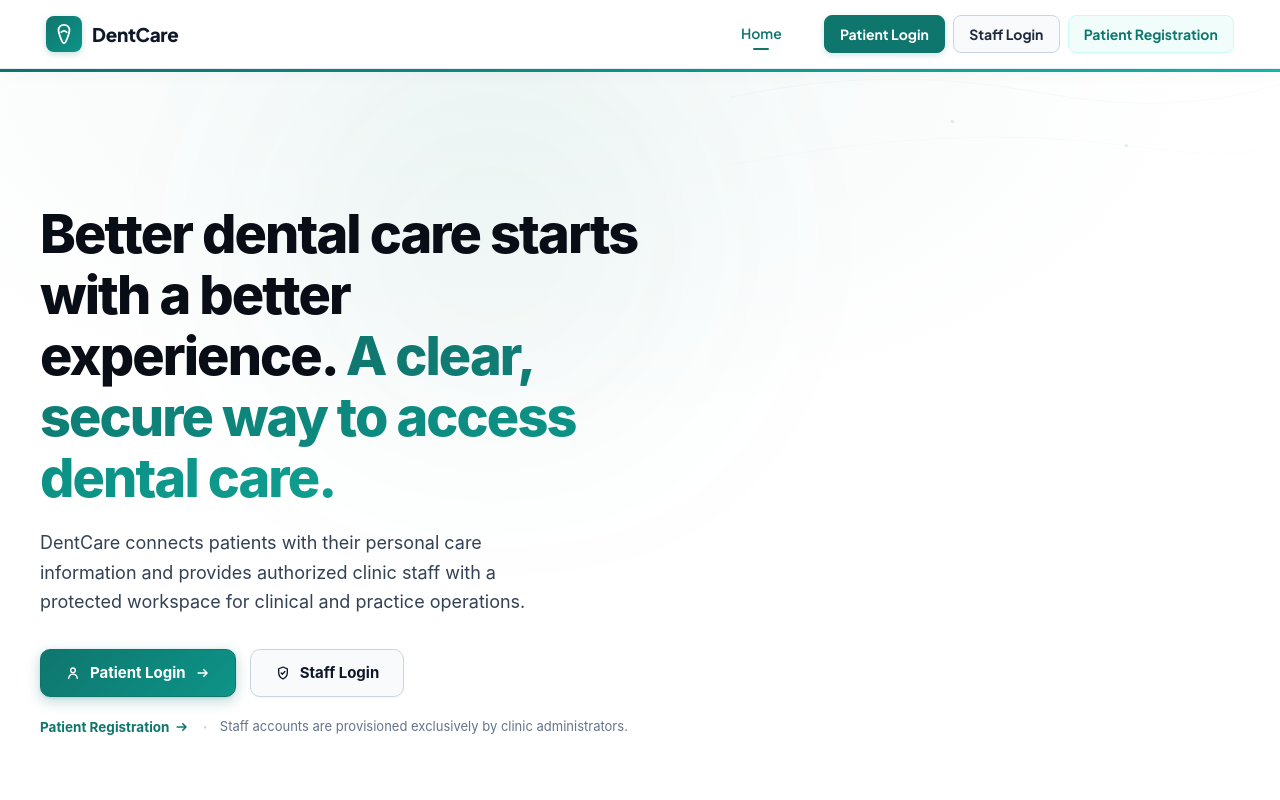
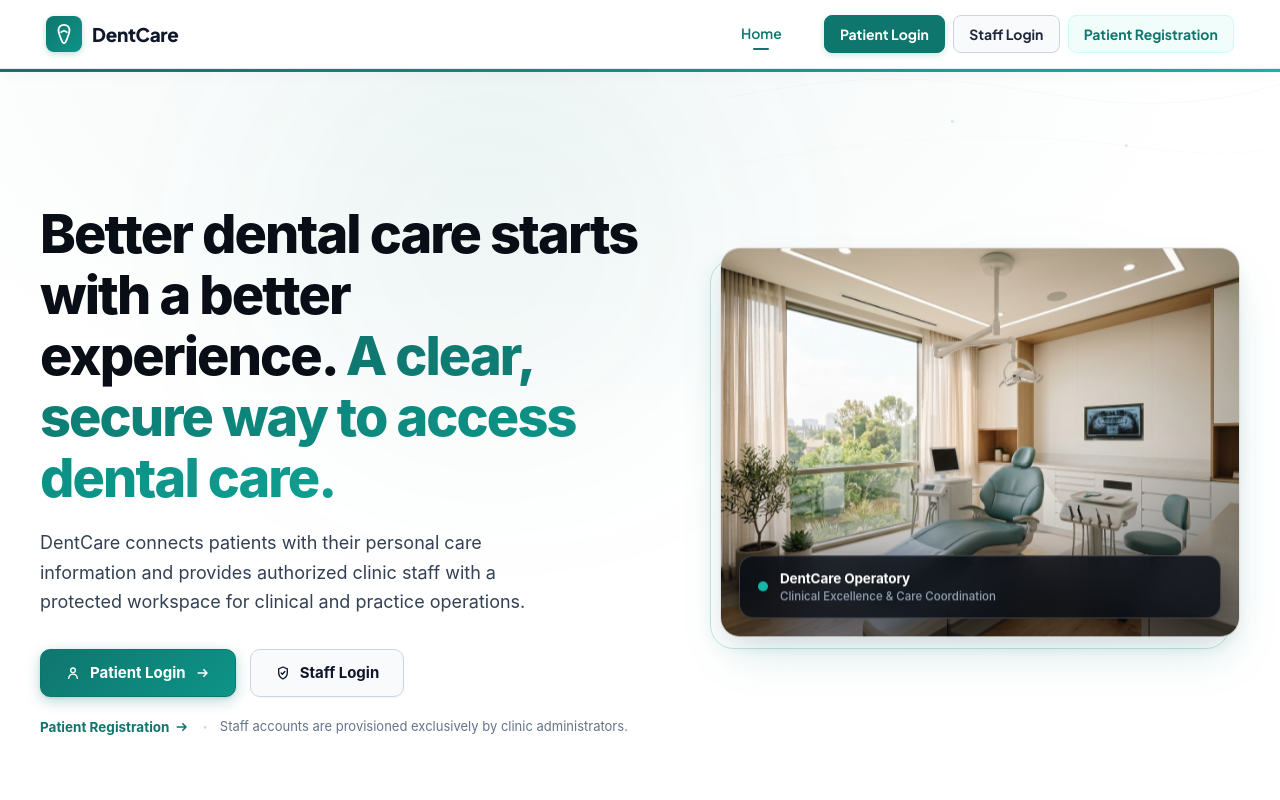
Before and after one commit to IT25102118/2026-Y2-S1-MTR-18_Dental-Management-System, a React (Vite) app in the folder frontend/: page / in a window 1280 px wide. Shown: the top 800 px of the page. Built offline with nearby package versions, Linux system fonts and the light colour scheme; no server answers; the HTML template or start-up script is replaced by a standard one.

Commit message:
fix(landing): restore visibility of hero clinic image on homepage

```diff
--- a/frontend/src/features/auth/public-entry.css
+++ b/frontend/src/features/auth/public-entry.css
@@ -267,8 +267,8 @@
 }
 
 .hero-animate-card {
-  opacity: 0;
-  animation: heroImageReveal 650ms cubic-bezier(0.16, 1, 0.3, 1) 260ms forwards;
+  opacity: 1;
+  animation: heroImageReveal 650ms cubic-bezier(0.16, 1, 0.3, 1) 260ms both;
 }
 
 /* Eyebrow Badge */
@@ -505,7 +505,7 @@
 .hero-visual-wrapper {
   position: relative;
   width: 100%;
-  animation: heroCardHoverFloat 7s ease-in-out infinite;
+  opacity: 1;
 }
 
 .hero-visual-card {
@@ -519,6 +519,7 @@
   background: #f8fafc;
   z-index: 1;
   transition: transform 400ms cubic-bezier(0.16, 1, 0.3, 1), box-shadow 400ms ease;
+  animation: heroCardHoverFloat 7s ease-in-out 1s infinite;
 }
 
 .hero-visual-wrapper:hover .hero-visual-card {
```
